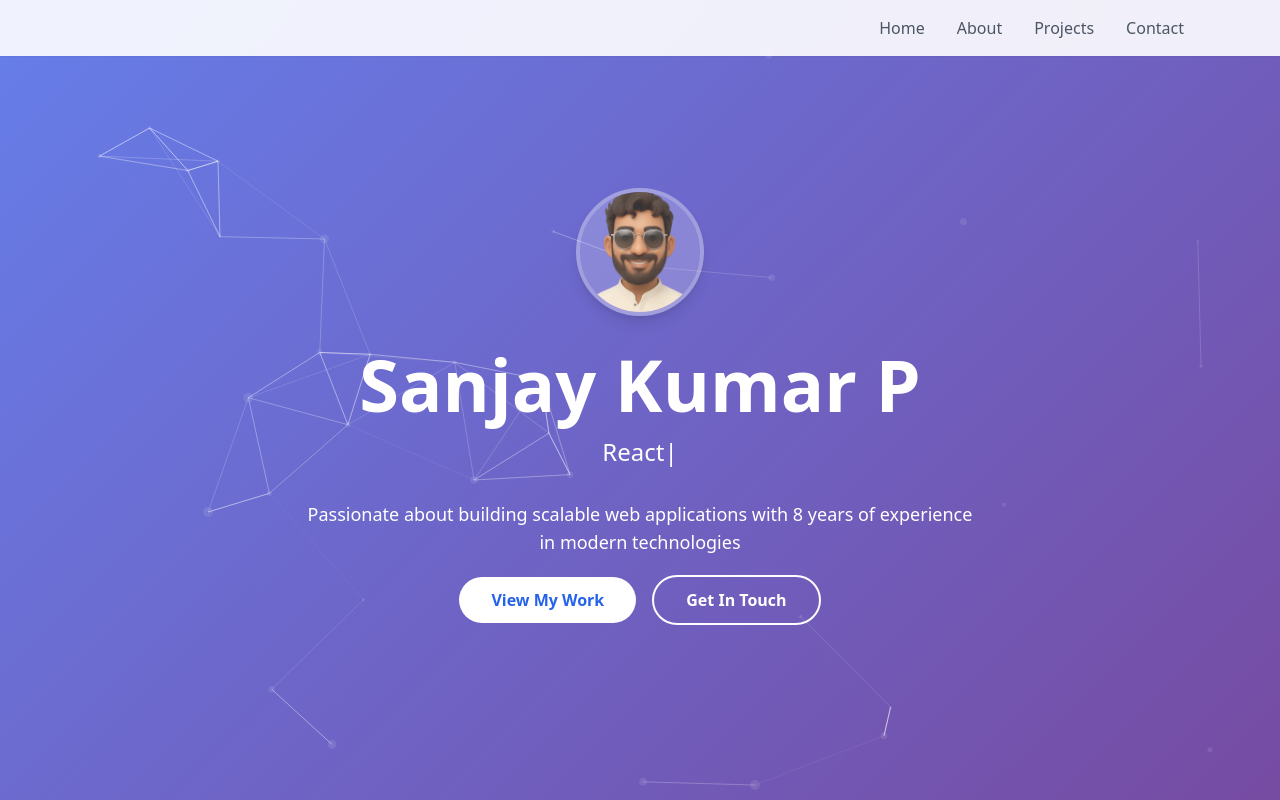
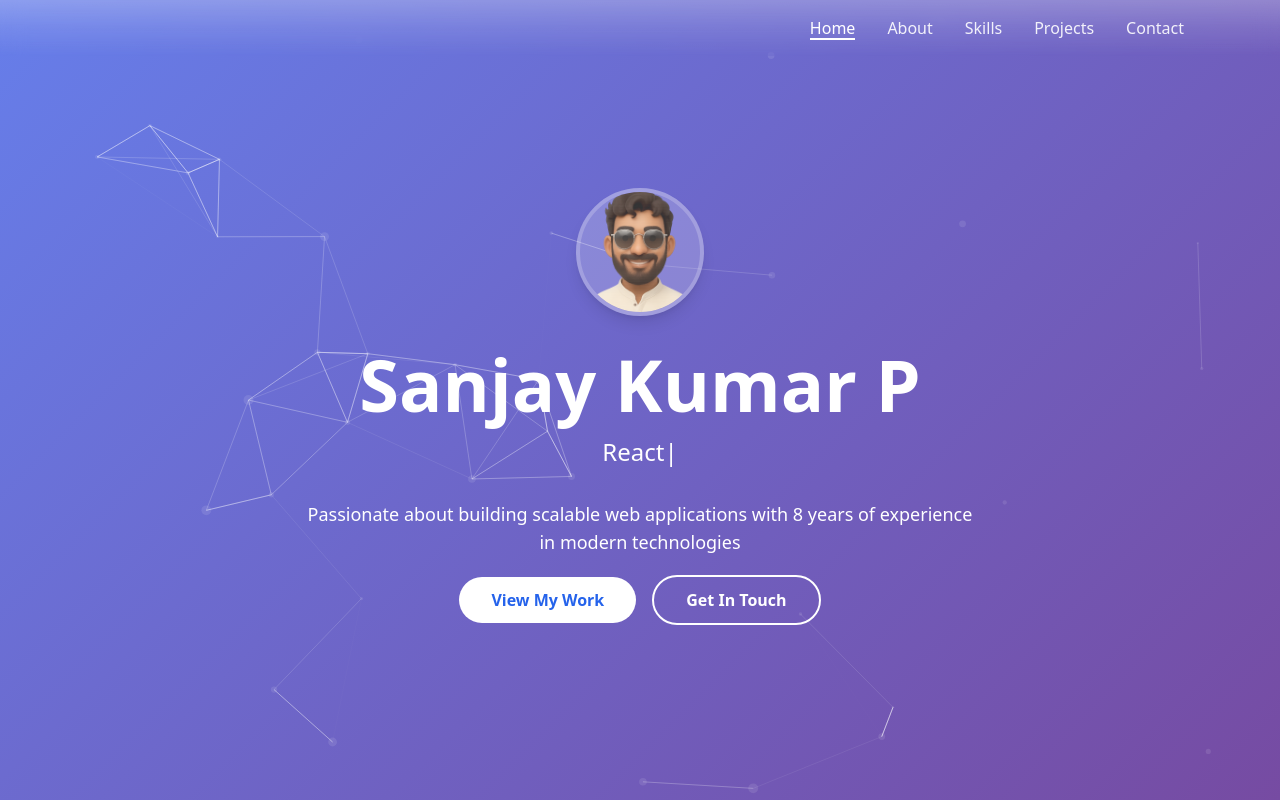
Before and after one commit to SanjayPAcharya/portfolio, a React (Vite) app: page / in a window 1280 px wide. Shown: the top 800 px of the page. Built offline with nearby package versions, Linux system fonts and the light colour scheme.

Commit message:
navigation menu animations

```diff
--- a/src/components/Navigation.tsx
+++ b/src/components/Navigation.tsx
@@ -1,15 +1,70 @@
-import React, { useState } from 'react';
+import React, { useState, useEffect } from 'react';
 
 const navLinks = [
   { href: '#home', label: 'Home' },
   { href: '#about', label: 'About' },
-  // { href: '#experience', label: 'Experience' },
+  { href: '#skills', label: 'Skills' },
   { href: '#projects', label: 'Projects' },
   { href: '#contact', label: 'Contact' },
 ];
 
 export default function Navigation() {
   const [mobileOpen, setMobileOpen] = useState(false);
+  const [isScrolled, setIsScrolled] = useState(false);
+  const [activeSection, setActiveSection] = useState('home');
+
+  useEffect(() => {
+    let scrollTimeout: ReturnType<typeof setTimeout>;
+
+    const handleScroll = () => {
+      const scrollTop = window.scrollY;
+      const screenHeight = window.innerHeight - 15;
+      setIsScrolled(scrollTop > screenHeight);
+
+      // Close mobile menu when scrolling begins
+      if (mobileOpen) {
+        setMobileOpen(false);
+      }
+
+
+      // Clear previous timeout
+      clearTimeout(scrollTimeout);
+
+      // Debounce the section detection
+      scrollTimeout = setTimeout(() => {
+        // Determine active section based on current scroll position
+        const sections = ['home', 'about', 'skills', 'projects', 'contact'];
+        let currentSection = 'home';
+
+        // Check each section from bottom to top for more accurate detection
+        for (let i = sections.length - 1; i >= 0; i--) {
+          const section = document.getElementById(sections[i]);
+          if (section) {
+            const rect = section.getBoundingClientRect();
+            // If section is significantly in the viewport (with stricter offset)
+            if (rect.top <= 80 && rect.bottom > 120) {
+              currentSection = sections[i];
+              break;
+            }
+          }
+        }
+
+        // Only default to home when actually at the very top
+        if (scrollTop < 50) {
+          currentSection = 'home';
+        }
+
+        // Update active section only after scroll has settled
+        setActiveSection(currentSection);
+      }, 150); // 150ms debounce delay
+    };
+
+    window.addEventListener('scroll', handleScroll);
+    return () => {
+      window.removeEventListener('scroll', handleScroll);
+      clearTimeout(scrollTimeout);
+    };
+  }, []);
 
   const handleNavClick = (e: React.MouseEvent<HTMLAnchorElement, MouseEvent>, href: string) => {
     e.preventDefault();
@@ -21,40 +76,69 @@ export default function Navigation() {
   };
 
   return (
-    <nav className="fixed top-0 w-full bg-white/90 backdrop-blur-sm z-50 shadow-sm">
+    <nav className={`fixed top-0 w-full z-50 transition-all duration-300 ${mobileOpen
+      ? 'bg-white shadow-sm'
+      : isScrolled
+        ? 'bg-white shadow-sm'
+        : 'bg-gradient-to-b from-white/25 via-white/10 to-transparent backdrop-blur-md'
+      }`}>
       <div className="max-w-6xl mx-auto px-4 sm:px-6 lg:px-8">
         <div className="flex justify-between items-center py-4">
-          <div className="text-2xl font-bold text-gray-800"></div>
+          <div className={`text-2xl font-bold transition-colors duration-300 ${mobileOpen || isScrolled ? 'text-gray-800' : 'text-white'}`}></div>
           <div className="hidden md:flex space-x-8">
             {navLinks.map(link => (
               <a
                 key={link.href}
                 href={link.href}
-                className="text-gray-600 hover:text-blue-600 transition-colors"
+                className={`relative transition-colors duration-300 group ${mobileOpen || isScrolled
+                  ? activeSection === link.href.substring(1) && document.getElementById(link.href.substring(1))
+                    ? 'text-blue-600 font-medium'
+                    : 'text-gray-600 hover:text-blue-600'
+                  : activeSection === link.href.substring(1) && document.getElementById(link.href.substring(1))
+                    ? 'text-white font-medium'
+                    : 'text-white/90 hover:text-white'
+                  }`}
                 onClick={e => handleNavClick(e, link.href)}
               >
                 {link.label}
+                <span className={`absolute bottom-0 left-0 h-0.5 bg-current transition-all duration-300 ${activeSection === link.href.substring(1) && document.getElementById(link.href.substring(1))
+                  ? 'w-full'
+                  : 'w-0 group-hover:w-full'
+                  }`}></span>
               </a>
             ))}
           </div>
           <button
-            className="md:hidden"
+            className={`md:hidden transition-all duration-300 ${mobileOpen ? 'text-gray-800' : isScrolled ? 'text-gray-800' : 'text-white'}`}
             onClick={() => setMobileOpen(m => !m)}
             aria-label="Toggle mobile menu"
           >
-            <svg className="w-6 h-6" fill="none" stroke="currentColor" viewBox="0 0 24 24">
-              <path strokeLinecap="round" strokeLinejoin="round" strokeWidth={2} d="M4 6h16M4 12h16M4 18h16" />
-            </svg>
+            <div className="relative w-6 h-6">
+              <span className={`absolute top-0 left-0 w-6 h-0.5 bg-current transition-all duration-300 ${mobileOpen ? 'rotate-45 translate-y-2.5' : 'rotate-0 translate-y-0'
+                }`}></span>
+              <span className={`absolute top-2.5 left-0 w-6 h-0.5 bg-current transition-all duration-300 ${mobileOpen ? 'opacity-0' : 'opacity-100'
+                }`}></span>
+              <span className={`absolute top-5 left-0 w-6 h-0.5 bg-current transition-all duration-300 ${mobileOpen ? '-rotate-45 translate-y-[-10px]' : 'rotate-0 translate-y-0'
+                }`}></span>
+            </div>
           </button>
         </div>
       </div>
-      <div className={`${mobileOpen ? '' : 'hidden'} md:hidden bg-white border-t`}>
+      <div className={`md:hidden bg-white border-t border-gray-200 overflow-hidden transition-all duration-300 ease-in-out ${mobileOpen ? 'max-h-96 opacity-100' : 'max-h-0 opacity-0'
+        }`}>
         <div className="px-4 py-2 space-y-2">
-          {navLinks.map(link => (
+          {navLinks.map((link, index) => (
             <a
               key={link.href}
               href={link.href}
-              className="block py-2 text-gray-600"
+              className={`relative block py-2 transition-all duration-300 group transform ${mobileOpen
+                ? 'translate-x-0 opacity-100'
+                : 'translate-x-4 opacity-0'
+                } ${activeSection === link.href.substring(1) && document.getElementById(link.href.substring(1))
+                  ? 'text-blue-600 font-medium'
+                  : 'text-gray-600 hover:text-blue-600'
+                }`}
+              style={{ transitionDelay: mobileOpen ? `${index * 100}ms` : '0ms' }}
               onClick={e => handleNavClick(e, link.href)}
             >
               {link.label}
```
